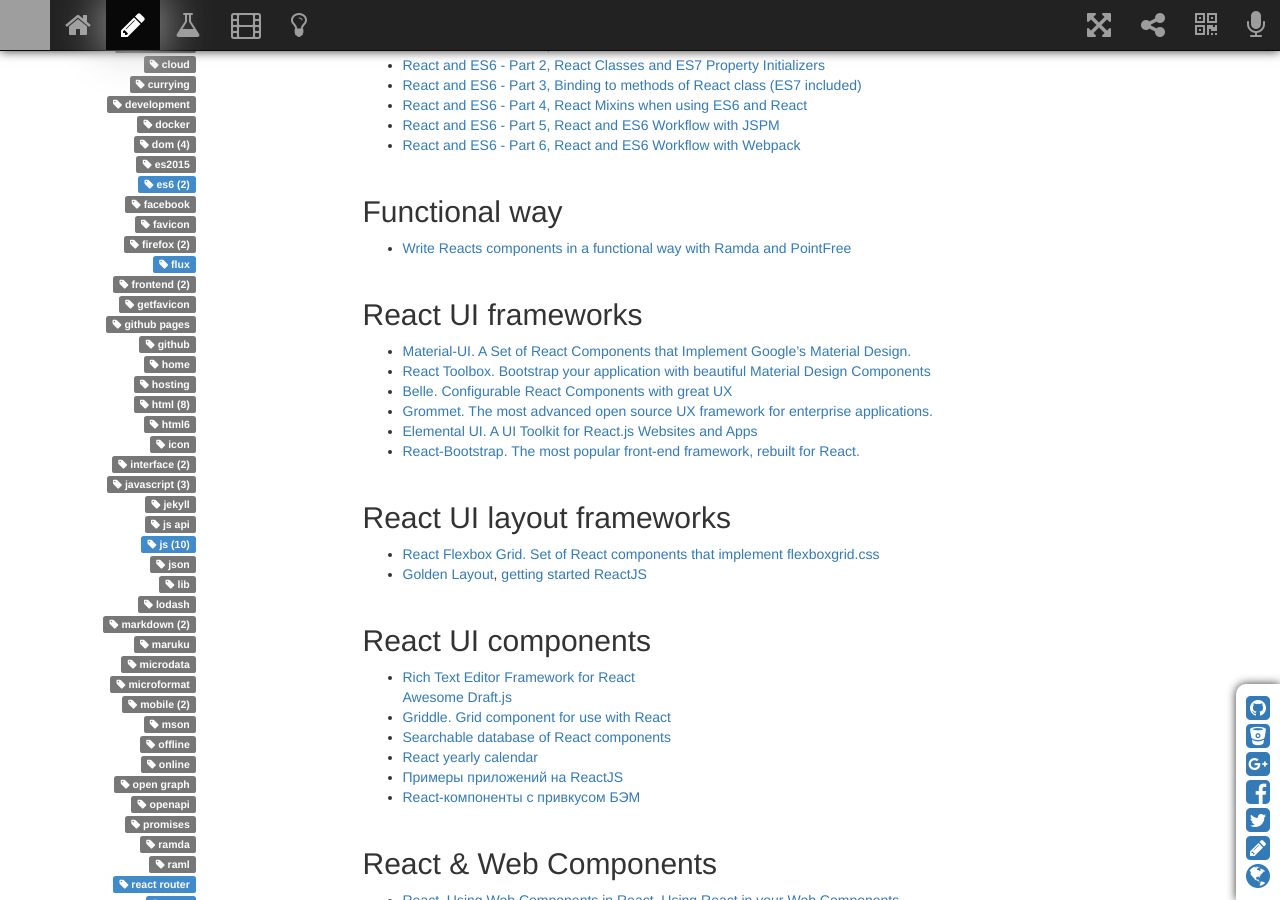
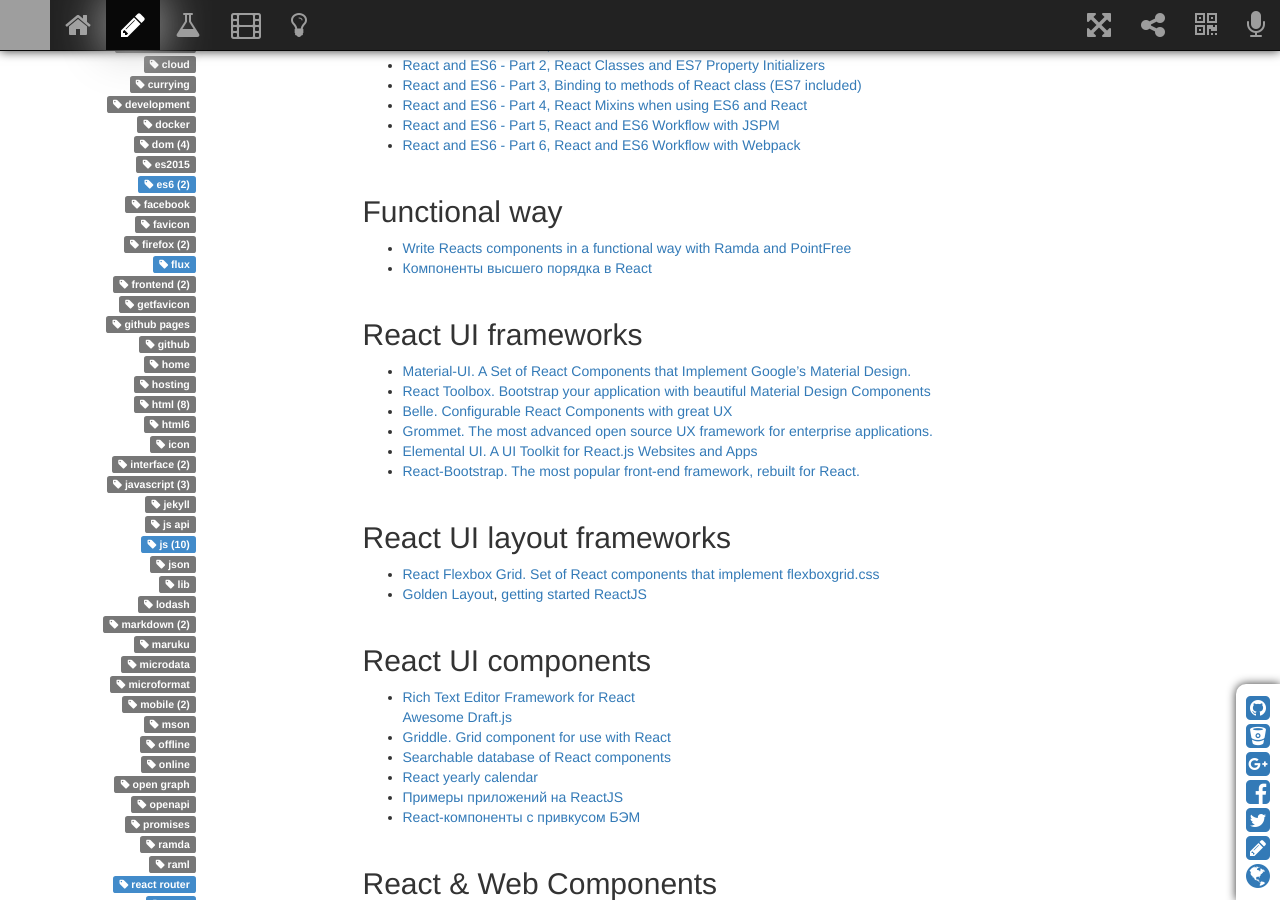
Before and after one commit to sergeymakoveev/sergeymakoveev.github.com, a Jekyll site: the page built from _posts/2015-06-18-js.react.md, in a window 1280 px wide and 900 px high, scrolled down 957 px. Built offline with Jekyll 4.4.1, drawn with Linux system fonts in a browser that asks for light colours; nearby versions of some CDN libraries; comment, search, counter and statistics services are not loaded; grey boxes are pictures that could not be loaded.

Commit message:
обновил контент

```diff
--- a/_posts/2015-06-18-js.react.md
+++ b/_posts/2015-06-18-js.react.md
@@ -47,6 +47,7 @@
 
 ## Functional way
 *   [Write Reacts components in a functional way with Ramda and PointFree](http://blog.codeprototype.com/2015/04/15/write-reacts-component-in-functional-way-with-ramda-and-pointfree-md/)
+*   [Компоненты высшего порядка в React](http://prgssr.ru/development/komponenty-vysshego-poryadka.html)
 
 
 ## React UI frameworks
```
Also changed, not shown: _posts/2015-05-21-js.es6.md (+1 -0 lines).
